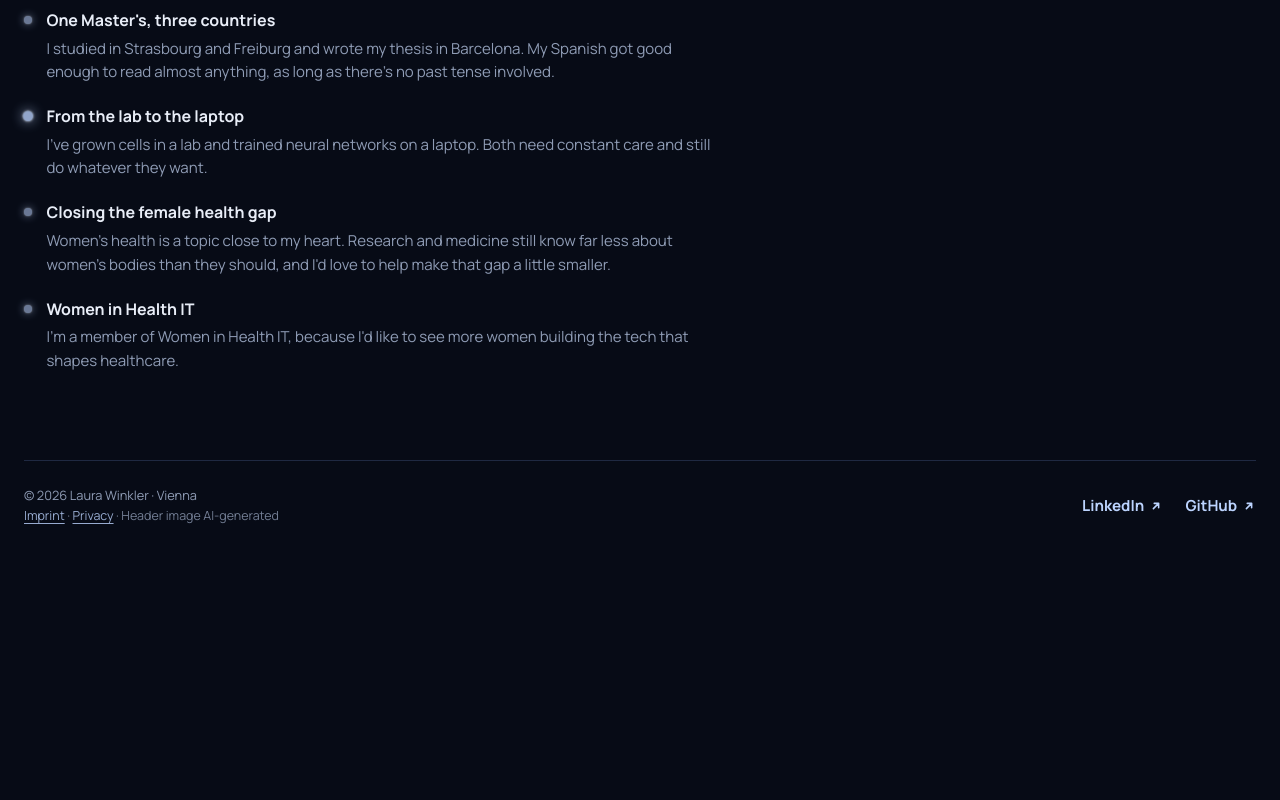
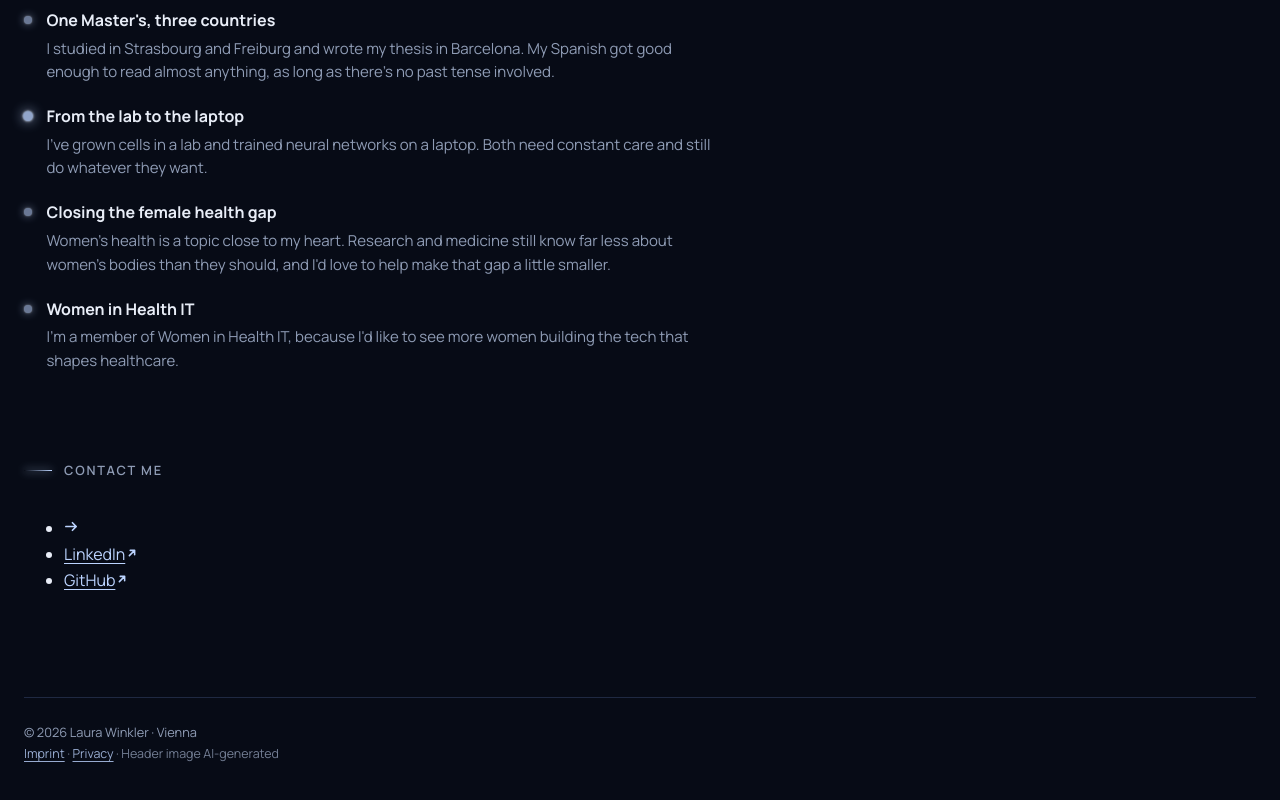
Before and after one commit to WinklerLaura/portfolio, a React (Vite) app: page / in a window 1280 px wide. Shown: the part 1866-2666 px from the top of the page. Before the commit the page ends 2456 px from the top, so only its background shows below. Built offline with nearby package versions, Linux system fonts and the light colour scheme.

Commit message:
Contact me section with email, LinkedIn and GitHub

```diff
--- a/src/App.tsx
+++ b/src/App.tsx
@@ -124,15 +124,20 @@ export default function App() {
             </ul>
           </section>
 
-          <footer className="foot" id="contact">
+          <section className="reveal split" id="contact">
+            <div className="side"><div className="label">Contact me</div></div>
+            <ul className="contact-links">
+              <li><a href={`mailto:${profile.email}`}>{profile.email}<Arrow /></a></li>
+              <li><a href={profile.linkedin} target="_blank" rel="noopener noreferrer">LinkedIn<Arrow external /></a></li>
+              <li><a href={profile.github} target="_blank" rel="noopener noreferrer">GitHub<Arrow external /></a></li>
+            </ul>
+          </section>
+
+          <footer className="foot">
             <span>
               © {new Date().getFullYear()} {profile.firstName} {profile.lastName} · Vienna
               <br />
               <small className="ai-note"><a href="/imprint.html">Imprint</a> · <a href="/privacy.html">Privacy</a> · Header image AI-generated</small>
-            </span>
-            <span className="links">
-              <a href={profile.linkedin} target="_blank" rel="noopener noreferrer">LinkedIn<Arrow external /></a>
-              <a href={profile.github} target="_blank" rel="noopener noreferrer">GitHub<Arrow external /></a>
             </span>
           </footer>
         </main>
```
